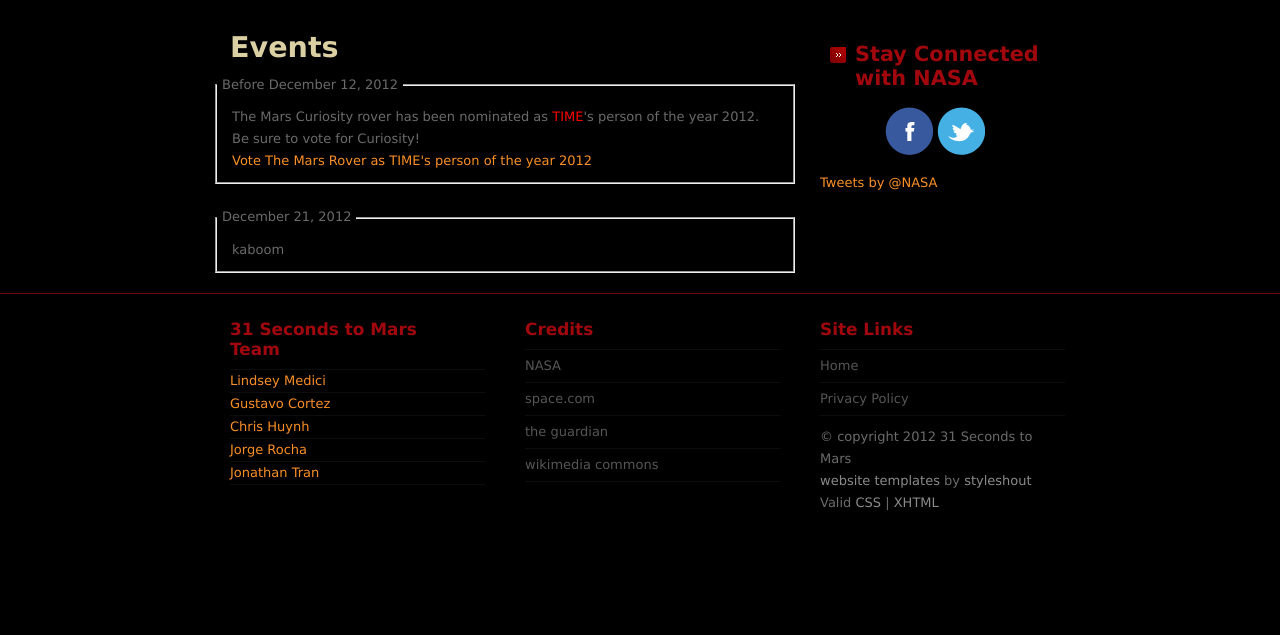
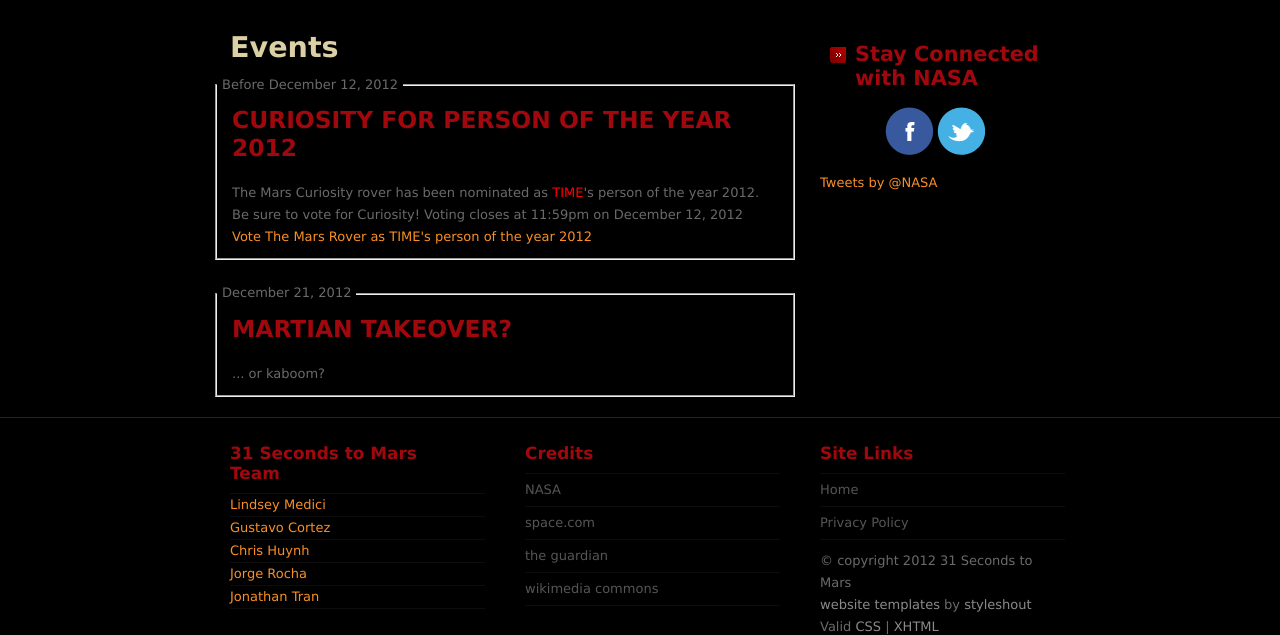
Before and after one commit to jonathanmtran/31secondstomars, a PHP site: page /events.php in a window 1280 px wide. Shown: the part 120-755 px from the top of the page. Run offline with PHP 8.4, Linux system fonts and the light colour scheme; some libraries are stand-ins or nearby versions.

Commit message:
A bit of humour

```diff
--- a/events.php
+++ b/events.php
@@ -8,7 +8,8 @@ include 'header.php';
 
 			<fieldset>
 				<legend>Before December 12, 2012</legend>
-				<p>The Mars Curiosity rover has been nominated as <span style="color: red">TIME</span>'s person of the year 2012. Be sure to vote for Curiosity!<br />
+				<h2>Curiosity for Person of the Year 2012</h2>
+				<p>The Mars Curiosity rover has been nominated as <span style="color: red">TIME</span>'s person of the year 2012. Be sure to vote for Curiosity! Voting closes at 11:59pm on December 12, 2012<br />
 					<a href="http://www.time.com/time/specials/packages/article/0,28804,2128881_2128882_2129215,00.html">Vote The Mars Rover as TIME's person of the year 2012</a>
 				</p>
 			</fieldset>
@@ -16,7 +17,8 @@ include 'header.php';
 
 			<fieldset>
 				<legend>December 21, 2012</legend>
-				<p>kaboom</p>
+				<h2>Martian Takeover?</h2>
+				<p>... or kaboom?</p>
 			</fieldset>
 
 		</div>
```
